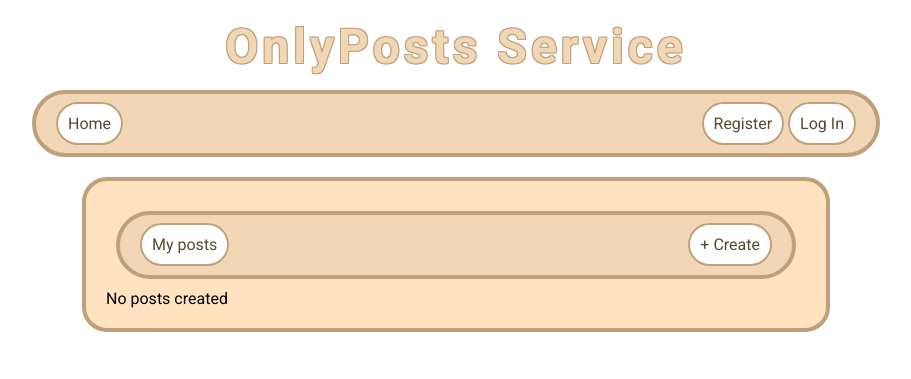
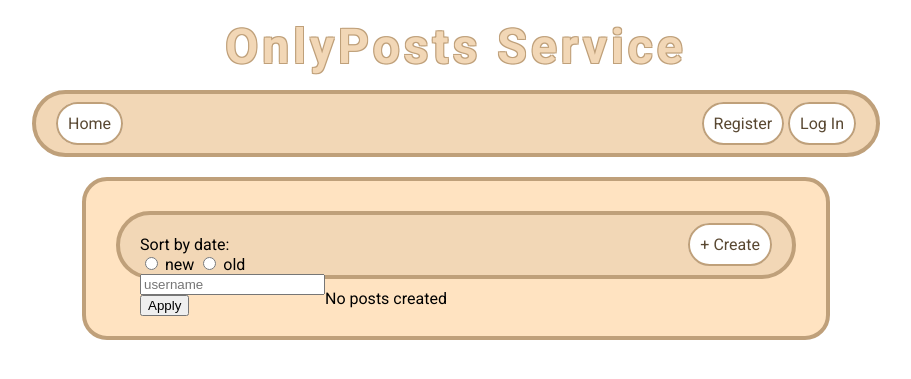
Before and after one commit to ketstap162/only_posts, a Django app: page / in a window 1280 px wide. Shown: the top 379 px of the page, without its empty margins (184-1095 px from the left). Run offline with Django 5.2, Linux system fonts and the light colour scheme; data that the repository does not hold is empty.

Commit message:
Update templates

```diff
--- a/templates/posts/components/post-navbar.html
+++ b/templates/posts/components/post-navbar.html
@@ -2,9 +2,73 @@
 <link rel="stylesheet" type="text/css" href="{% static 'css/components/navbar.css' %}">
 <div class="navbar-main navbar-secondary">
   <div class="navbar-left">
-    <a href="{% url 'Post:home' %}" class="navbar-block">My posts</a>
+<!--    <div class="navbar-block-non-active">by date:</div>-->
+<!--    <a href="{% url 'Post:home' %}?sort_by_date=new" class="navbar-block">new</a>-->
+<!--    <a href="{% url 'Post:home' %}?sort_by_date=old" class="navbar-block">old</a>-->
+
+<!--    <div></div>-->
+<!--    <form action="{% url 'Post:home' %}" method="GET">-->
+<!--    <label for="username">Filter by Username:</label>-->
+<!--    <input type="text" id="username" name="username_starts_with" placeholder="Enter username starts with...">-->
+<!--    <button type="submit" class="navbar-block">Apply Filter</button>-->
+<!--    </form>-->
+
+<!--    <form action="{% url 'Post:home' %}" method="GET" class="navbar-form">-->
+<!--    <div style="display: flex; flex-direction: row">-->
+<!--        <label>by date:</label>-->
+<!--        <div style="display: flex; flex-direction: column">-->
+<!--          <div>-->
+<!--            <input type="radio" id="new" name="sort_by_date" value="new">-->
+<!--            <label for="new">New</label>-->
+<!--          </div>-->
+<!--          <div>-->
+<!--            <input type="radio" id="old" name="sort_by_date" value="old">-->
+<!--            <label for="old">Old</label>-->
+<!--          </div>-->
+<!--        </div>-->
+<!--    </div>-->
+
+<!--    <div>-->
+<!--        <label for="username">by username:</label>-->
+<!--        <input type="text" id="username" name="username_starts_with" placeholder="..." style="width: 30px">-->
+<!--    </div>-->
+
+<!--    <div>-->
+<!--        <button type="submit">Apply</button>-->
+<!--    </div>-->
+<!--    </form>-->
+
+    <form action="{% url 'Post:home' %}" method="GET" class="navbar-form">
+      <label>Sort by date:</label>
+    <div class="tabs">
+      <input class="tab-input" type="radio" id="radio-1" name="sort_by_date" value="new">
+      <label class="tab-label" for="radio-1">new</label>
+      <input class="tab-input" type="radio" id="radio-2" name="sort_by_date" value="old">
+      <label class="tab-label" for="radio-2">old</label>
+    </div>
+
+
+    <div>
+        <label for="username"></label>
+        <input type="text" id="username" name="username_filter" placeholder="username" class="navbar-form-input">
+    </div>
+
+    <div>
+        <button type="submit">Apply</button>
+    </div>
+    </form>
+
+
+
+
+
+
+
   </div>
   <div class="navbar-right">
+    {% if user.is_authenticated %}
+      <a href="{% url 'Post:home' %}" class="navbar-block">My posts</a>
+    {% endif %}
     <a href="{% url 'Post:create' %}" class="navbar-block">+ Create</a>
   </div>
 </div>
--- a/templates/posts/posts.html
+++ b/templates/posts/posts.html
@@ -5,6 +5,8 @@
   <link rel="stylesheet" type="text/css" href="{% static 'css/posts.css' %}">
   <div>
     {% include "posts/components/post-navbar.html" %}
+    {% include "components/pagination.html" with pagination_object=posts%}
     {% include "posts/components/post-list.html" %}
+    {% include "components/pagination.html" with pagination_object=posts%}
   </div>
 {% endblock %}
```
